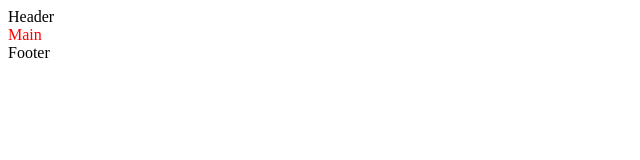
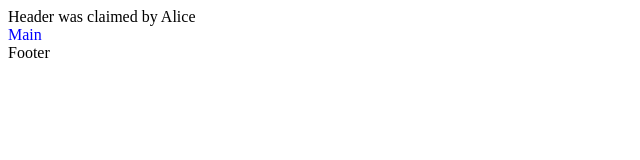
Before and after one commit to alvarezkimberly/first-git-collab, a plain HTML site: page index.html in a window 1280 px wide. Shown: the whole page, without its empty margins (0-640 px from the left). Drawn offline with Linux system fonts and the light colour scheme.

Commit message:
add files

```diff
--- a/index.html
+++ b/index.html
@@ -8,7 +8,7 @@
     <link rel="stylesheet" href="style.css">
 </head>
 <body>
-    <header>Header</header>
+    <header>Header was claimed by Alice</header>
     <main>Main</main>
     <footer>Footer</footer>
 </body>
--- a/style.css
+++ b/style.css
@@ -1,3 +1,7 @@
 main {
     color: red;
 }
+
+main {
+    color: blue;
+}
```
